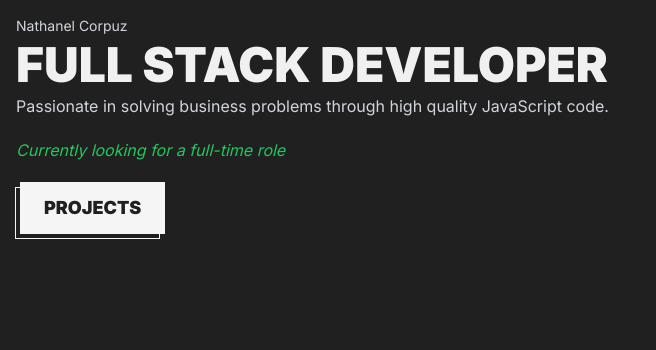
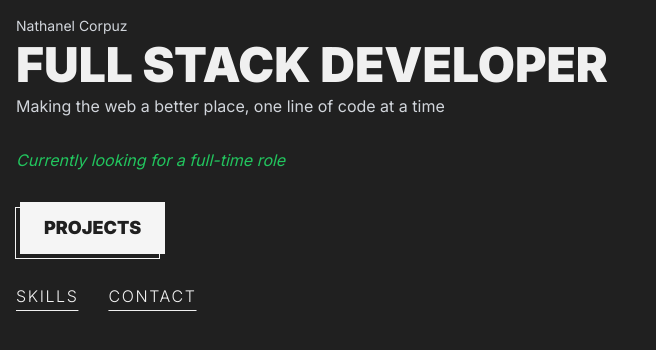
Before and after one commit to nathanelcorpuz/my-portfolio, a Next.js app: page / in a window 1280 px wide. Shown: the top 350 px of the page, without its empty margins (0-656 px from the left). Built offline with nearby package versions, Linux system fonts and the light colour scheme.

Commit message:
link text

```diff
--- a/app/page.tsx
+++ b/app/page.tsx
@@ -1,17 +1,17 @@
 import Button from "@/components/Button";
 import HeadingText from "@/components/HeadingText";
+import LinkText from "@/components/LinkText";
 import StandardText from "@/components/StandardText";
 
 export default function Home() {
 	return (
 		<div>
-      <section className="flex flex-col gap-[20px]">
+			<section className="flex flex-col gap-[30px]">
 				<section className="flex flex-col gap-[5px]">
 					<StandardText>Nathanel Corpuz</StandardText>
 					<HeadingText>Full stack developer</HeadingText>
 					<StandardText variant={1}>
-            Passionate in solving business problems through high quality
-            JavaScript code.
+						Making the web a better place, one line of code at a time
 					</StandardText>
 				</section>
 				<section>
@@ -22,6 +22,10 @@ export default function Home() {
 				<section>
 					<Button>Projects</Button>
 				</section>
+				<section className="flex gap-[30px]">
+					<LinkText href="skills">Skills</LinkText>
+					<LinkText href="contact">Contact</LinkText>
+				</section>
 			</section>
 		</div>
 	);
--- /dev/null
+++ b/components/LinkText.tsx
@@ -0,0 +1,20 @@
+import Link from "next/link";
+
+export default function LinkText({
+	children,
+	href,
+	...props
+}: {
+	children: React.ReactNode;
+	href: string;
+}) {
+	return (
+		<Link
+			className="uppercase font-light underline underline-offset-8 tracking-widest"
+			{...props}
+			href={href}
+		>
+			{children}
+		</Link>
+	);
+}
```
Lines whose indentation alone changed are shown as unchanged.
